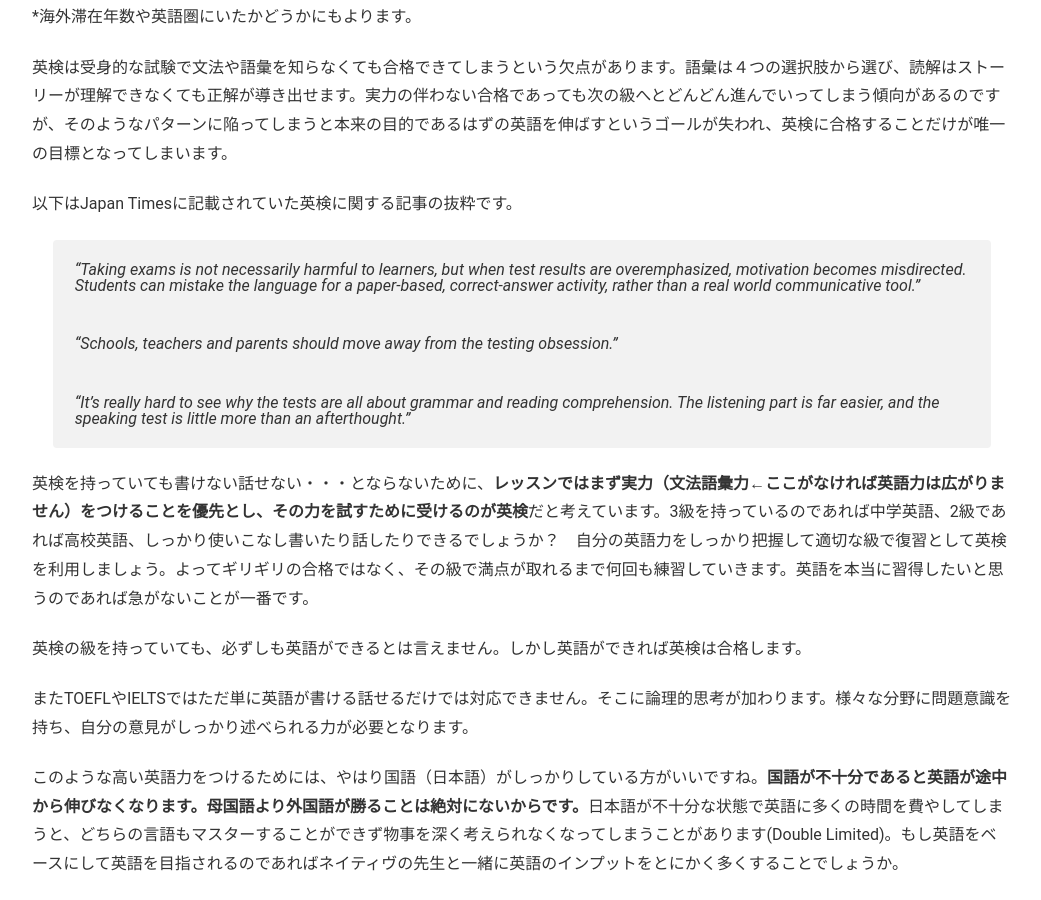
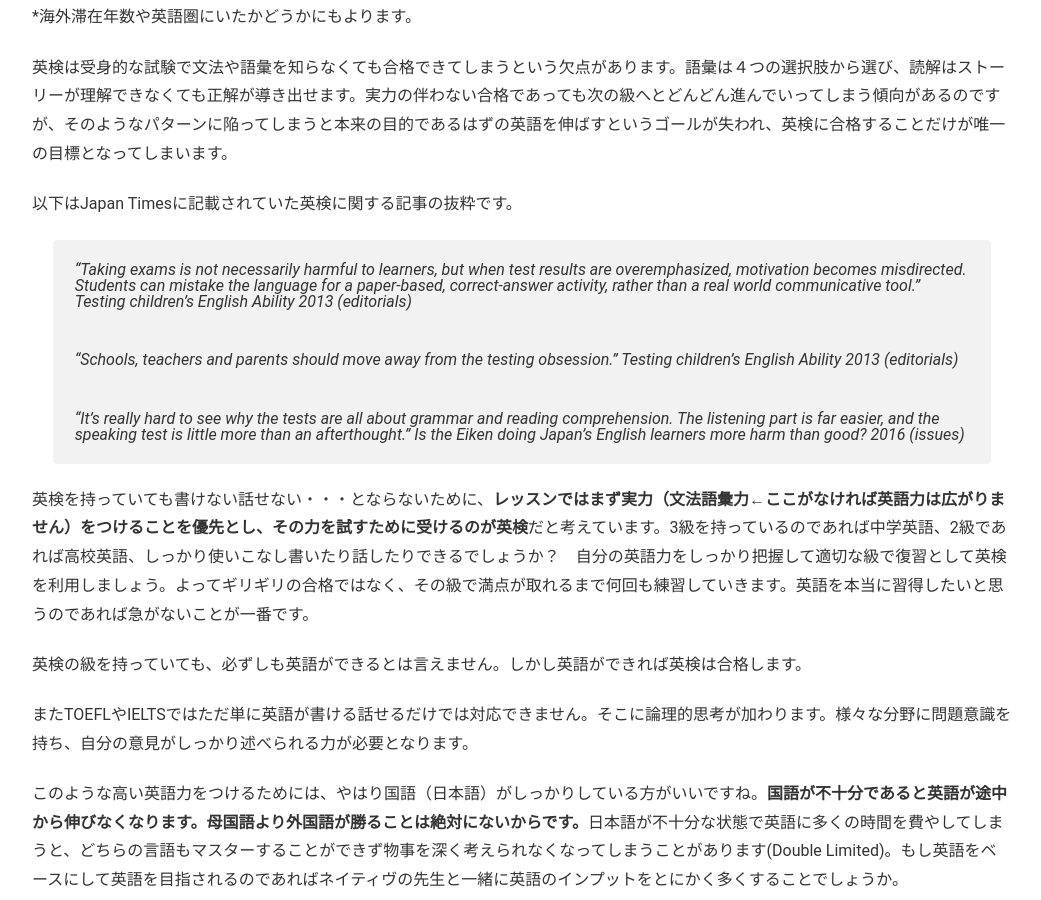
Before and after one commit to phocean/akispace, a Jekyll site: the page built from 40_exam_results.md, in a window 1280 px wide and 900 px high, scrolled down 414 px. Shown: the whole window, without its empty margins (118-1159 px from the left). Built offline with Jekyll 4.4.1, drawn with Linux system fonts in a browser that asks for light colours.

Commit message:
two phrases added

```diff
--- a/40_exam_results.md
+++ b/40_exam_results.md
@@ -27,11 +27,11 @@
 
 以下はJapan Timesに記載されていた英検に関する記事の抜粋です。
 
-> "Taking exams is not necessarily harmful to learners, but when test results are overemphasized, motivation becomes misdirected. Students can mistake the language for a paper-based, correct-answer activity, rather than a real world communicative tool."
+> "Taking exams is not necessarily harmful to learners, but when test results are overemphasized, motivation becomes misdirected. Students can mistake the language for a paper-based, correct-answer activity, rather than a real world communicative tool." Testing children's English Ability 2013 (editorials)
 >
-> "Schools, teachers and parents should move away from the testing obsession."
+> "Schools, teachers and parents should move away from the testing obsession." Testing children's English Ability 2013 (editorials)
 >
-> "It's really hard to see why the tests are all about grammar and reading comprehension. The listening part is far easier, and the speaking test is little more than an afterthought."
+> "It's really hard to see why the tests are all about grammar and reading comprehension. The listening part is far easier, and the speaking test is little more than an afterthought." Is the Eiken doing Japan's English learners more harm than good? 2016 (issues)
 
 英検を持っていても書けない話せない・・・とならないために、<strong>レッスンではまず実力（文法語彙力←ここがなければ英語力は広がりません）をつけることを優先とし、その力を試すために受けるのが英検</strong>だと考えています。3級を持っているのであれば中学英語、2級であれば高校英語、しっかり使いこなし書いたり話したりできるでしょうか？　自分の英語力をしっかり把握して適切な級で復習として英検を利用しましょう。よってギリギリの合格ではなく、その級で満点が取れるまで何回も練習していきます。英語を本当に習得したいと思うのであれば急がないことが一番です。
 
```
